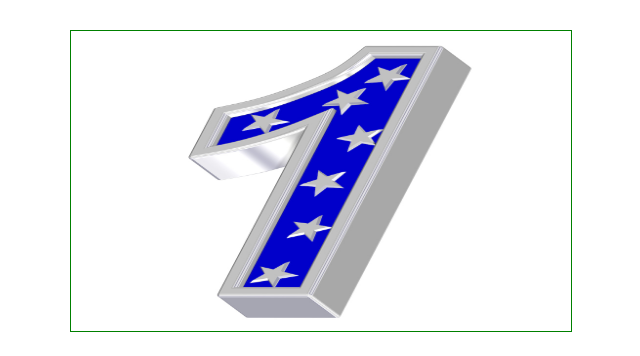
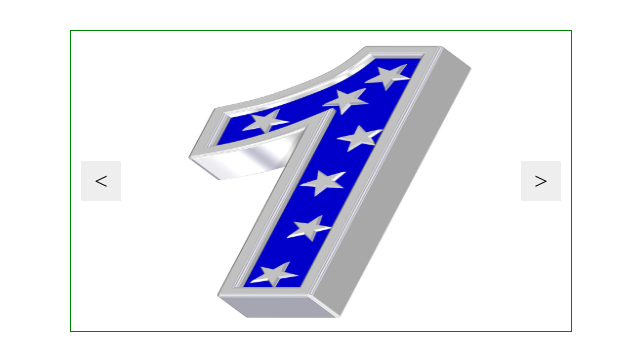
Before and after one commit to zhufengnodejs/20170react, a React app: page / in a window 1280 px wide. Shown: the whole page, without its empty margins (319-959 px from the left). Built offline with nearby package versions, Linux system fonts and the light colour scheme.

Commit message:
添加消息

```diff
--- a/src/components/Slider.js
+++ b/src/components/Slider.js
@@ -1,6 +1,7 @@
 import React, {Component} from 'react';
 import './slider.css';
 import SliderItems from './SliderItems';
+import SliderArrows from './SliderArrows';
 export default class Slider extends Component {
  constructor(){
   super();
@@ -10,6 +11,9 @@ export default class Slider extends Component {
  //传入步长，得到新的index值
  turn = (step)=>{
   let index = this.state.index + step;
+  if(index < 0){
+     index = this.props.items.length-1;
+  }
   if(index >= this.props.items.length){
      index = 0;
   }
@@ -28,10 +32,15 @@ export default class Slider extends Component {
   }
  }
  render() {
-
   return (
-   <div className="slider-wrapper">
-     <SliderItems items={this.props.items} index={this.state.index} speed={this.props.speed}/>
+   <div onMouseOver={()=>clearInterval(this.$timer)}
+        onMouseOut={()=>this.go()}
+        className="slider-wrapper">
+     <SliderItems
+      items={this.props.items}
+      index={this.state.index}
+      speed={this.props.speed}/>
+     <SliderArrows turn={this.turn}/>
    </div>
   )
  }
--- /dev/null
+++ b/src/components/SliderArrows.js
@@ -0,0 +1,11 @@
+import React,{Component} from 'react';
+export default class SliderArrows extends Component{
+    render(){
+        return (
+         <div className="slider-arrows">
+          <span onClick={()=>this.props.turn(-1)} className="arrow arrow-left">&lt;</span>
+          <span onClick={()=>this.props.turn(1)} className="arrow arrow-right">&gt;</span>
+         </div>
+        )
+    }
+}
--- a/src/components/slider.css
+++ b/src/components/slider.css
@@ -1,23 +1,61 @@
-*{padding: 0;margin: 0;}
-ul,li{list-style: none}
-.slider-wrapper{
-   position: relative;
-   margin:30px auto;
-   width:500px;
-   height:300px;
-   overflow: hidden;
-   border:1px solid green;
+* {
+    padding: 0;
+    margin: 0;
 }
-.sliders{
+
+ul, li {
+    list-style: none
+}
+
+.slider-wrapper {
+    position: relative;
+    margin: 30px auto;
+    width: 500px;
+    height: 300px;
+    overflow: hidden;
+    border: 1px solid green;
+}
+
+.sliders {
     position: absolute;
-    height:300px;
+    height: 300px;
 }
-.sliders .slider{
+
+.sliders .slider {
+    width: 500px;
+    float: left;
+    height: 300px;
+}
+
+.sliders .slider img {
+    width: 100%;
+    height: 100%;
+}
+
+.slider-arrows {
     width:500px;
+    height:40px;
+    position: absolute;
+    top:50%;
+    margin-top:-20px;
+}
+.slider-arrows .arrow{
+    width:40px;
+    font-size:24px;
+    line-height: 40px;
+    height:40px;
+    background-color: #EEE;
+    text-align: center;
+    cursor: pointer;
+}
+.slider-arrows .arrow:hover{
+    background-color: #CCC;
+}
+.slider-arrows .arrow-left{
     float:left;
-    height:300px;
+    margin-left:10px;
 }
-.sliders .slider img{
-    width:100%;
-    height:100%;
+.slider-arrows .arrow-right{
+    float:right;
+    margin-right:10px;
 }
```
